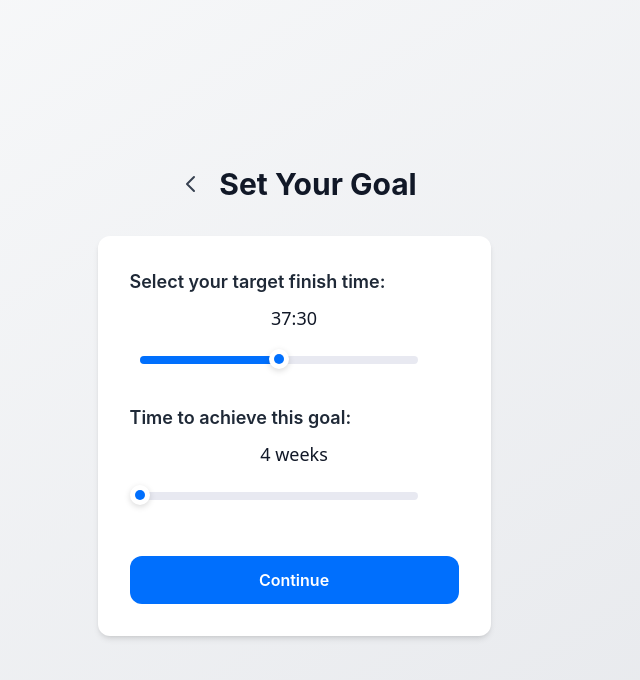
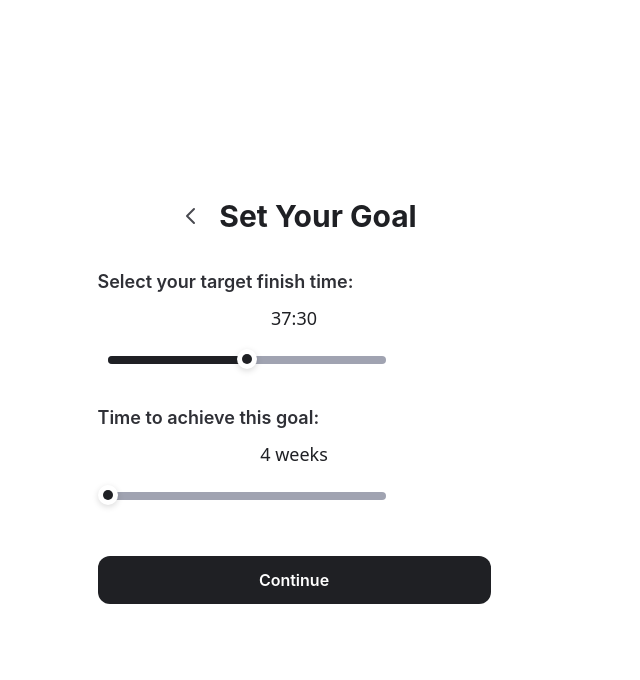
Before and after one commit to SlowKart/tylusprogresas, a Next.js app: page /sports/running in a window 1280 px wide. Both pictures are taken after a click on the button "5 km". Shown: the top 680 px of the page, without its empty margins (346-986 px from the left). Built offline with nearby package versions, Linux system fonts and the light colour scheme.

Commit message:
feat(theme): apply custom grayscale palette, update all UI colors, and remove blue/gray backgrounds

```diff
--- a/src/app/globals.css
+++ b/src/app/globals.css
@@ -20,6 +20,7 @@ body {
   overflow-x: hidden;
   font-family: -apple-system, BlinkMacSystemFont, "San Francisco", "Segoe UI",
     Roboto, "Helvetica Neue", Arial, "Liberation Sans", sans-serif;
+  background-color: #fff;
 }
 
 body {
--- a/src/app/layout.tsx
+++ b/src/app/layout.tsx
@@ -24,7 +24,7 @@ export default function RootLayout({
 }>) {
   return (
     <html lang="en">
-      <body className={`${geistSans.variable} ${geistMono.variable}`}>
+      <body className={`${geistSans.variable} ${geistMono.variable} bg-white`}>
         {children}
       </body>
     </html>
--- a/src/app/page.tsx
+++ b/src/app/page.tsx
@@ -6,9 +6,9 @@ import { Button } from "@/components/Button";
 export default function Home() {
   const router = useRouter();
   return (
-    <main className="min-h-screen flex flex-col items-center justify-center bg-gradient-to-br from-gray-50 to-gray-200 p-4">
+    <main className="min-h-screen flex flex-col items-center justify-center bg-white p-4">
       <div className="w-full max-w-[393px] flex flex-col items-center">
-        <h1 className="text-3xl font-bold mb-8 text-gray-900">
+        <h1 className="text-3xl font-bold mb-8 text-[#1F2024]">
           Select a Sport
         </h1>
         <div className="flex flex-col gap-8 w-full">
--- a/src/app/sports/running/page.tsx
+++ b/src/app/sports/running/page.tsx
@@ -59,7 +59,7 @@ function BackArrow({ onClick }: { onClick: () => void }) {
       type="button"
       onClick={onClick}
       aria-label="Back"
-      className="mr-2 p-2 rounded-full hover:bg-gray-200 focus:outline-none focus:ring-2 focus:ring-blue-400"
+      className="mr-2 p-2 rounded-full hover:bg-[#E8E9F1] focus:outline-none focus:ring-2 focus:ring-[#494A50]"
       style={{ lineHeight: 0 }}
     >
       <svg
@@ -68,7 +68,7 @@ function BackArrow({ onClick }: { onClick: () => void }) {
         fill="none"
         viewBox="0 0 24 24"
         stroke="currentColor"
-        className="text-gray-700"
+        className="text-[#494A50]"
       >
         <path
           strokeLinecap="round"
@@ -91,10 +91,10 @@ function StepLayout({
   title: string;
 }) {
   return (
-    <main className="min-h-screen flex flex-col items-center justify-center bg-gradient-to-br from-gray-50 to-gray-200 p-4">
+    <main className="min-h-screen flex flex-col items-center justify-center bg-white p-4">
       <div className="flex items-center mb-8">
         {onBack && <BackArrow onClick={onBack} />}
-        <h1 className="text-3xl font-bold text-gray-900">{title}</h1>
+        <h1 className="text-3xl font-bold text-[#1F2024]">{title}</h1>
       </div>
       {children}
     </main>
@@ -120,8 +120,8 @@ function GoalSlider({
 }) {
   return (
     <div>
-      <div className="text-lg font-semibold mb-2 text-gray-800">{label}</div>
-      <div className="text-center text-gray-900 font-sans font-mono text-lg mb-2">
+      <div className="text-lg font-semibold mb-2 text-[#2F3036]">{label}</div>
+      <div className="text-center text-[#1F2024] font-sans font-mono text-lg mb-2">
         {formatValue(value)}
       </div>
       <CustomSlider
@@ -219,7 +219,7 @@ export default function Running() {
     return (
       <StepLayout title="Set Your Goal" onBack={() => setStep(1)}>
         <form
-          className="flex flex-col gap-6 w-full max-w-[393px] bg-white shadow-md rounded-xl p-8"
+          className="flex flex-col gap-6 w-full max-w-[393px] p-0"
           onSubmit={(e) => {
             e.preventDefault();
             setStep(3);
@@ -262,7 +262,7 @@ export default function Running() {
     return (
       <StepLayout title="Your Running Goal" onBack={() => setStep(2)}>
         <div className="bg-white shadow-md rounded-xl p-8 max-w-[393px] w-full flex flex-col items-center">
-          <div className="mb-4 text-gray-700">
+          <div className="mb-4 text-[#494A50]">
             <div>
               <b>Distance:</b>{" "}
               {DISTANCES.find((d) => d.value === selected)?.label}
@@ -281,7 +281,7 @@ export default function Running() {
               <b>Time to achieve:</b> {formatWeeks(goalWeeks)}
             </div>
           </div>
-          <p className="text-gray-600 text-center mb-2">
+          <p className="text-[#71727A] text-center mb-2">
             To reach your goal, follow a structured training plan, gradually
             increase your weekly mileage, and include a mix of easy runs,
             intervals, and long runs. Remember to rest and listen to your body.
--- a/src/components/Button.tsx
+++ b/src/components/Button.tsx
@@ -15,20 +15,20 @@ export const Button: React.FC<ButtonProps> = ({
   ...props
 }) => {
   const base =
-    "flex flex-row justify-center items-center min-h-[40px] px-4 py-3 gap-2 font-semibold text-base transition focus:outline-none focus:ring-2 focus:ring-blue-400";
+    "flex flex-row justify-center items-center min-h-[40px] px-4 py-3 gap-2 font-semibold text-base transition focus:outline-none focus:ring-2 focus:ring-[#494A50]";
   let styles = "";
   switch (variant) {
     case "primary":
       styles =
-        "bg-[#006FFD] text-white rounded-[12px] border-none hover:bg-blue-700 active:bg-blue-800";
+        "bg-[#1F2024] text-white rounded-[12px] border-none hover:bg-[#494A50] active:bg-[#2F3036]";
       break;
     case "secondary":
       styles =
-        "bg-white text-[#006FFD] border border-[#006FFD] border-[1.5px] rounded-[12px] hover:bg-blue-50 active:bg-blue-100";
+        "bg-white text-[#8F9098] border border-[#8F9098] border-[1.5px] rounded-[12px] hover:bg-[#F5F5F7] active:bg-[#E8E9F1]";
       break;
     case "tertiary":
       styles =
-        "bg-transparent text-[#006FFD] rounded-[8px] border-none hover:bg-blue-50 active:bg-blue-100";
+        "bg-transparent text-[#71727A] rounded-[8px] border-none hover:bg-[#F5F5F7] active:bg-[#E8E9F1]";
       break;
   }
   return (
--- a/src/components/CustomSlider.tsx
+++ b/src/components/CustomSlider.tsx
@@ -38,7 +38,7 @@ export function CustomSlider({
           width,
           height,
           borderRadius: height / 2,
-          background: "#E8E9F1",
+          background: "#A0A3B1",
         }}
       />
       {/* Progress */}
@@ -50,7 +50,7 @@ export function CustomSlider({
           width: progressWidth,
           height,
           borderRadius: height / 2,
-          background: "#006FFD",
+          background: "#1F2024",
         }}
       />
       {/* Thumb */}
@@ -74,7 +74,7 @@ export function CustomSlider({
             width: 10,
             height: 10,
             borderRadius: "50%",
-            background: "#006FFD",
+            background: "#1F2024",
           }}
         />
       </div>
```
